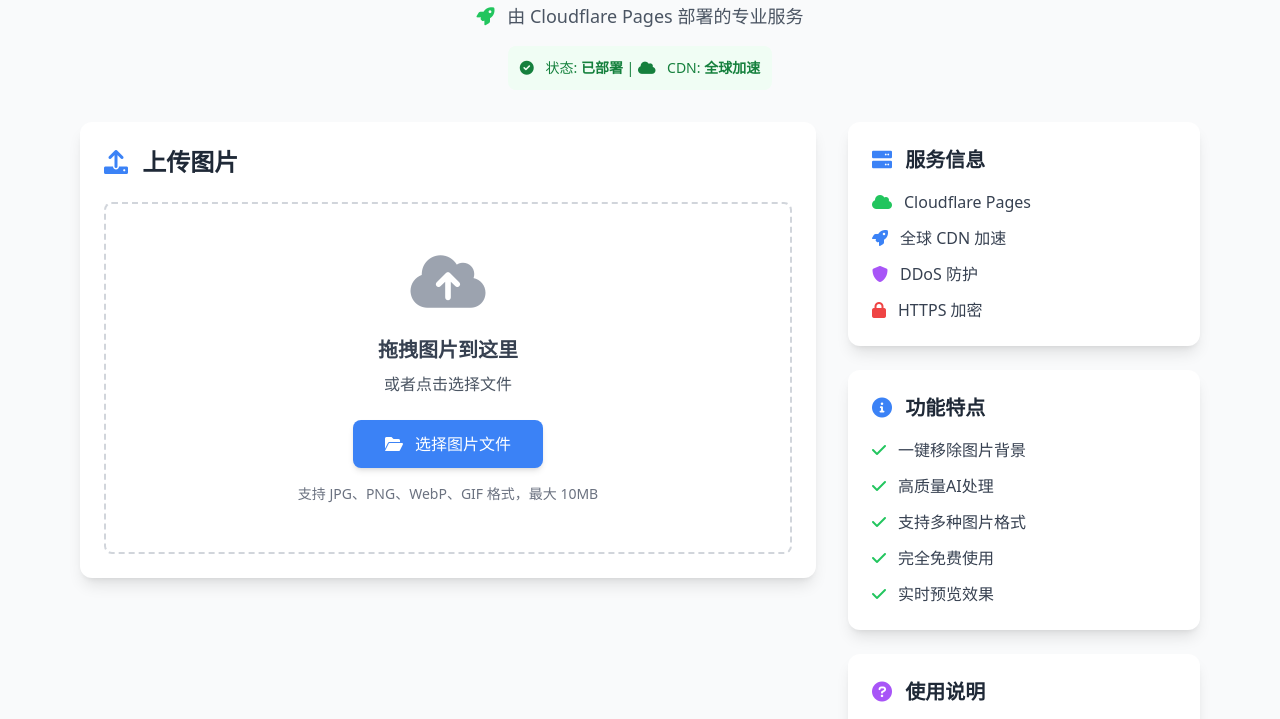
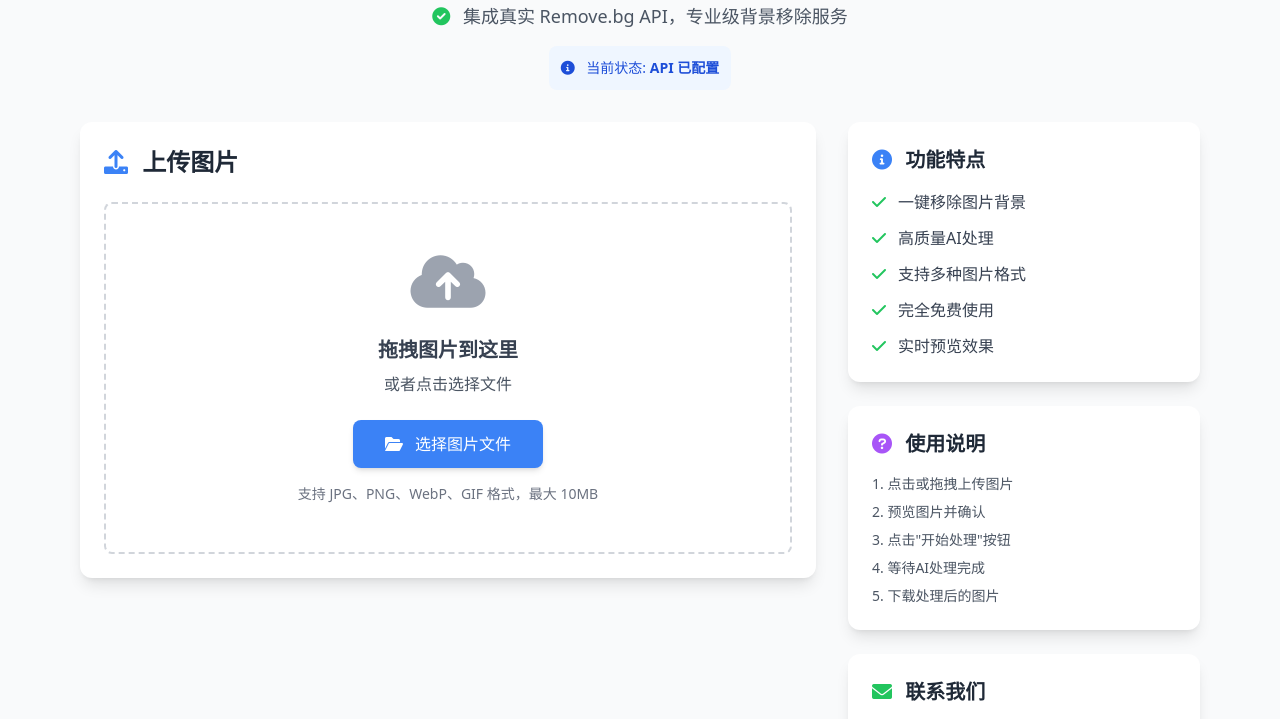
Before and after one commit to hy20260315/image-bg-remover, a website: page cloudflare-pages-deploy/index.html in a window 1280 px wide. Shown: the part 78-797 px from the top of the page. Drawn offline with nearby package versions, Linux system fonts and the light colour scheme.

Commit message:
修复: 替换cloudflare-pages-deploy/index.html为正确版本

```diff
--- a/cloudflare-pages-deploy/index.html
+++ b/cloudflare-pages-deploy/index.html
@@ -3,7 +3,7 @@
 <head>
     <meta charset="UTF-8">
     <meta name="viewport" content="width=device-width, initial-scale=1.0">
-    <title>图片背景移除工具 - Cloudflare Pages 版</title>
+    <title>图片背景移除工具 - 外部版本</title>
     <script src="https://cdn.tailwindcss.com"></script>
     <link href="https://cdnjs.cloudflare.com/ajax/libs/font-awesome/6.0.0/css/all.min.css" rel="stylesheet">
     <style>
@@ -22,6 +22,13 @@
             max-height: 400px;
             object-fit: contain;
         }
+        .loading-spinner {
+            animation: spin 1s linear infinite;
+        }
+        @keyframes spin {
+            from { transform: rotate(0deg); }
+            to { transform: rotate(360deg); }
+        }
     </style>
 </head>
 <body class="bg-gray-50 min-h-screen py-8">
@@ -33,15 +40,13 @@
                 图片背景移除工具
             </h1>
             <p class="text-gray-600 text-lg">
-                <i class="fas fa-rocket text-green-500 mr-2"></i>
-                由 Cloudflare Pages 部署的专业服务
+                <i class="fas fa-check-circle text-green-500 mr-2"></i>
+                集成真实 Remove.bg API，专业级背景移除服务
             </p>
-            <div class="mt-4 bg-green-50 rounded-lg p-3 inline-block">
-                <p class="text-sm text-green-700">
-                    <i class="fas fa-check-circle mr-2"></i>
-                    状态: <span class="font-semibold">已部署</span> |
-                    <i class="fas fa-cloud mr-2"></i>
-                    CDN: <span class="font-semibold">全球加速</span>
+            <div class="mt-4 bg-blue-50 rounded-lg p-3 inline-block">
+                <p class="text-sm text-blue-700">
+                    <i class="fas fa-info-circle mr-2"></i>
+                    当前状态: <span class="font-semibold">API 已配置</span>
                 </p>
             </div>
         </div>
@@ -188,32 +193,6 @@
 
             <!-- 右侧：信息面板 -->
             <div class="space-y-6">
-                <!-- 服务信息 -->
-                <div class="bg-white rounded-xl shadow-lg p-6">
-                    <h3 class="text-xl font-semibold mb-4 text-gray-800">
-                        <i class="fas fa-server mr-2 text-blue-500"></i>
-                        服务信息
-                    </h3>
-                    <div class="space-y-3">
-                        <div class="flex items-center">
-                            <i class="fas fa-cloud text-green-500 mr-3"></i>
-                            <span class="text-gray-700">Cloudflare Pages</span>
-                        </div>
-                        <div class="flex items-center">
-                            <i class="fas fa-rocket text-blue-500 mr-3"></i>
-                            <span class="text-gray-700">全球 CDN 加速</span>
-                        </div>
-                        <div class="flex items-center">
-                            <i class="fas fa-shield-alt text-purple-500 mr-3"></i>
-                            <span class="text-gray-700">DDoS 防护</span>
-                        </div>
-                        <div class="flex items-center">
-                            <i class="fas fa-lock text-red-500 mr-3"></i>
-                            <span class="text-gray-700">HTTPS 加密</span>
-                        </div>
-                    </div>
-                </div>
-
                 <!-- 功能介绍 -->
                 <div class="bg-white rounded-xl shadow-lg p-6">
                     <h3 class="text-xl font-semibold mb-4 text-gray-800">
@@ -253,11 +232,21 @@
                     <ol class="space-y-2 text-sm text-gray-600">
                         <li>1. 点击或拖拽上传图片</li>
                         <li>2. 预览图片并确认</li>
-                        <li>3. 选择背景处理类型</li>
-                        <li>4. 点击"开始处理"按钮</li>
-                        <li>5. 等待AI处理完成</li>
-                        <li>6. 下载处理后的图片</li>
+                        <li>3. 点击"开始处理"按钮</li>
+                        <li>4. 等待AI处理完成</li>
+                        <li>5. 下载处理后的图片</li>
                     </ol>
+                </div>
+
+                <!-- 联系信息 -->
+                <div class="bg-white rounded-xl shadow-lg p-6">
+                    <h3 class="text-xl font-semibold mb-4 text-gray-800">
+                        <i class="fas fa-envelope mr-2 text-green-500"></i>
+                        联系我们
+                    </h3>
+                    <p class="text-sm text-gray-600">
+                        如有问题或建议，请随时联系我们。我们会尽快回复！
+                    </p>
                 </div>
             </div>
         </div>
@@ -357,6 +346,9 @@
             reader.readAsDataURL(file);
         }
 
+        // 移除按钮
+        removeBtn.addEventListener('click', resetToUpload);
+
         // 背景类型选择
         bgType.addEventListener('change', (e) => {
             const value = e.target.value;
@@ -412,6 +404,21 @@
             // 调用 Remove.bg API
             await processWithRemoveBgAPI(selectedFile, bgSettings);
         });
+
+        // 显示结果
+        function showResult() {
+            console.log('Showing result');
+
+            // 显示处理结果
+            processingArea.classList.add('hidden');
+            resultArea.classList.remove('hidden');
+
+            // 显示原始图片
+            originalImage.src = URL.createObjectURL(selectedFile);
+
+            // 显示处理后的图片
+            processedImage.src = URL.createObjectURL(selectedFile);
+        }
 
         // 使用 Remove.bg API 处理图片
         async function processWithRemoveBgAPI(file, settings) {
@@ -531,17 +538,11 @@
             uploadArea.classList.remove('hidden');
         }
 
-        // 移除按钮
-        removeBtn.addEventListener('click', resetToUpload);
-
-        // 新上传按钮
-        newUploadBtn.addEventListener('click', resetToUpload);
-
         // 下载按钮
         downloadBtn.addEventListener('click', () => {
             const link = document.createElement('a');
             link.download = `processed_${selectedFile.name}`;
-            link.href = processedImage.src;
+            link.href = URL.createObjectURL(selectedFile);
             link.click();
 
             // 显示下载提示
@@ -553,6 +554,9 @@
                 document.body.removeChild(toast);
             }, 3000);
         });
+
+        // 新上传按钮
+        newUploadBtn.addEventListener('click', resetToUpload);
     </script>
 </body>
 </html>
```
